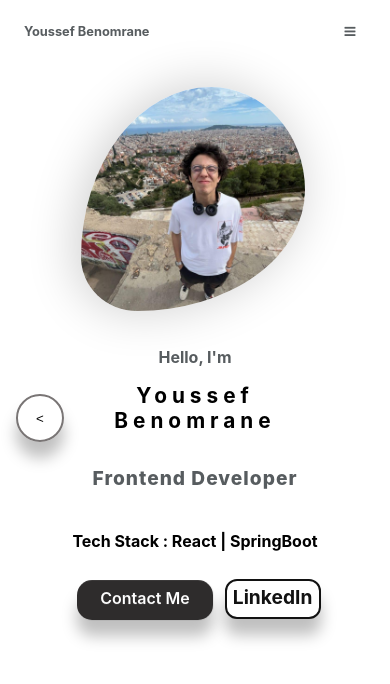
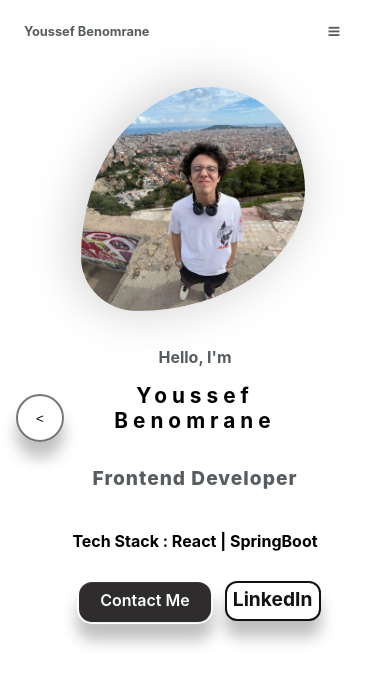
Before and after one commit to Youuusseff/Portfolio, a React (Create React App) app in the folder portfolio/: page / in a window 390 px wide. Shown: the top 684 px of the page. Built offline with nearby package versions, Linux system fonts and the light colour scheme.

Commit message:
added hover effect on navbar

```diff
--- a/portfolio/src/components/home/App.css
+++ b/portfolio/src/components/home/App.css
@@ -43,6 +43,9 @@ nav{
   padding-left: 2rem;
   outline-style: none;
   text-decoration: none;
+}
+.dropdown{
+  padding-right: 16px;
 }
 @media(max-width:950px){
   .dropdown-item{
@@ -318,6 +321,10 @@ nav{
     top: 20px !important;
     width: 100% !important;
   }
+  .dropdown-item:hover{
+    color: white !important;
+    transform: scale(1) !important;
+  }
 }
 @media screen and (min-width:500px) and (max-width:1215px) {
   .main-nav{
@@ -351,7 +358,7 @@ nav{
 .button-c {
   appearance: none;
   background-color: #2e2c2c;
-  border: 0;
+  border: 2px solid;
   border-radius: 15px;
   box-sizing: border-box;
   color: #FFFFFF;
@@ -370,8 +377,8 @@ nav{
   touch-action: manipulation;
   text-wrap: nowrap;
   will-change: transform;
-  width: 5rem;
-  height: 2rem!important;
+  width: 7.5rem;
+  height: 2.7rem!important;
   box-shadow: rgba(0, 0, 0, 0.25) 0 15px 15px;
 }
 .button-l {
@@ -471,3 +478,26 @@ nav{
     transform: scale(1);
   }
 }
+.dropdown-item:hover{
+  cursor: pointer;
+  animation: navHover 1s;
+  transform: scale(1.1);
+  color: rgb(14, 13, 13);
+}
+.logo:hover{
+  cursor: pointer;
+  animation: navHover 1s;
+  transform: scale(1.1);
+  color: rgb(14, 13, 13);
+}
+@keyframes navHover {
+  0%{
+    color: inherit;
+    transform: scale(1);
+  }
+  100%{
+    color: rgb(14, 13, 13);
+    transform: scale(1.1);
+  }
+
+}
--- a/portfolio/src/components/home/Navbar.js
+++ b/portfolio/src/components/home/Navbar.js
@@ -27,7 +27,7 @@ export default function Navbar() {
       <link rel="stylesheet" href="https://cdnjs.cloudflare.com/ajax/libs/font-awesome/4.7.0/css/font-awesome.min.css"></link>
       <nav className='navbar'>
         <ul className='main-nav'>
-          <li>Youssef Benomrane</li>
+          <li className='logo'>Youssef Benomrane</li>
           <li className='right-nav' id='my-nav'>
             <ul id='dropdown' className='dropdown'>
               <li className='dropdown-item'><Link to="home" style={{textDecoration: 'none',color: 'inherit'}}>Home</Link></li>
```
